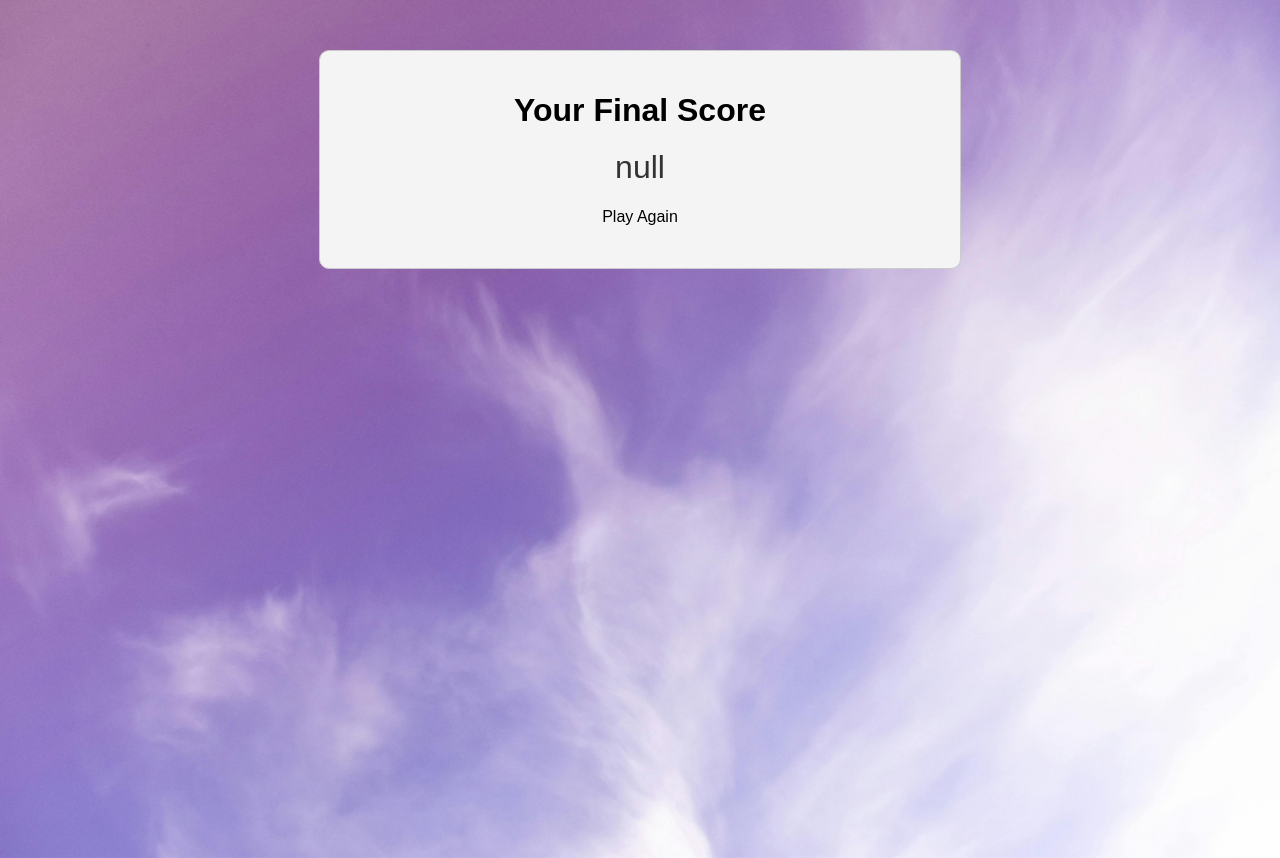
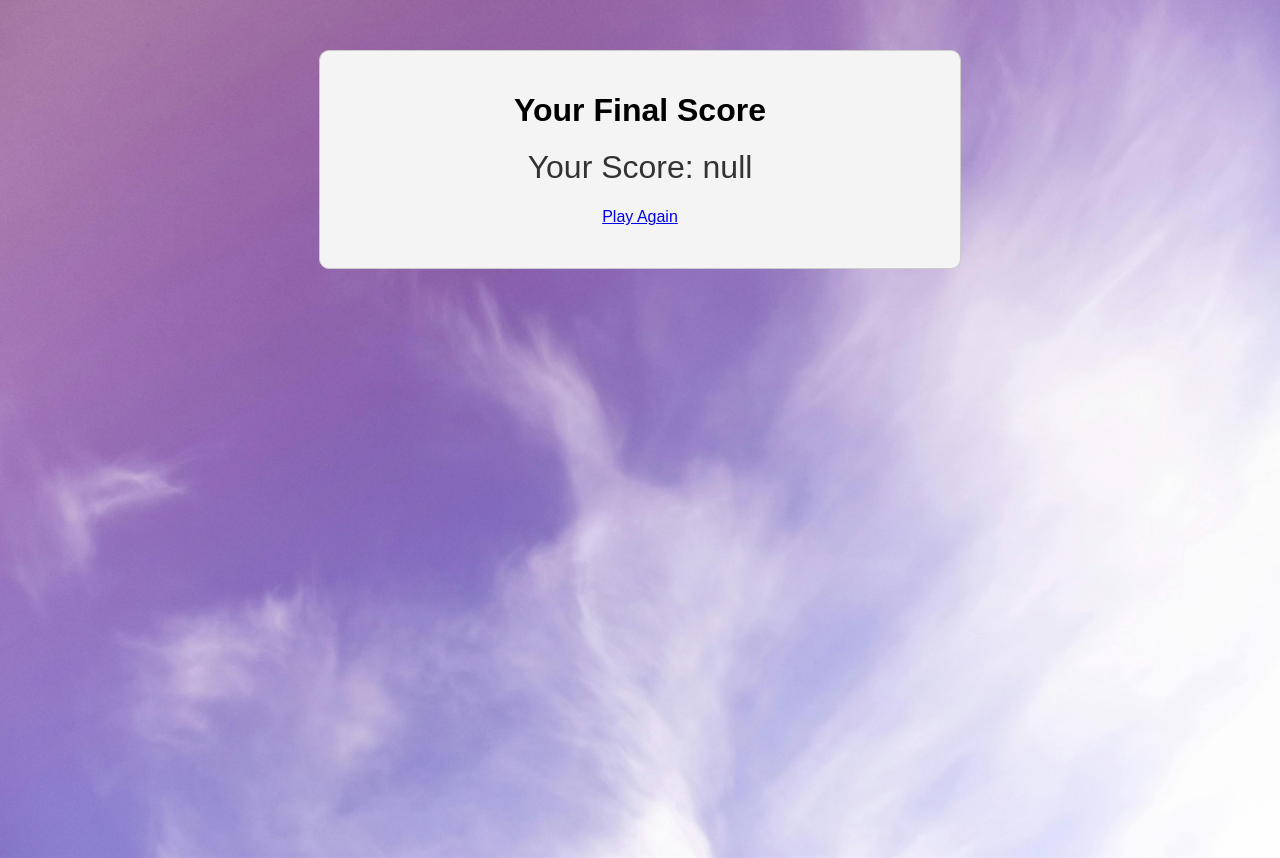
Before and after one commit to prashansa183/Networking_Quiz, a plain HTML site: page end.html in a window 1280 px wide. Drawn offline with Linux system fonts and the light colour scheme.

Commit message:
Update end.html

```diff
--- a/end.html
+++ b/end.html
@@ -50,11 +50,13 @@
 
     <div style="margin: 22px;">
 
-      <a onclick="startNewGame()" >Play Again</a>
+      <a href="index.html" >Play Again</a>
     </div>
   </div>
-  <script src="end.js" >
-
+  <script  >
+    const finalScore = document.getElementById("finalScore");
+    const mostRecentScore = localStorage.getItem("mostRecentScore");
+    finalScore.innerText = `Your Score: ${mostRecentScore}`;
 
   </script>
 </body>
```
